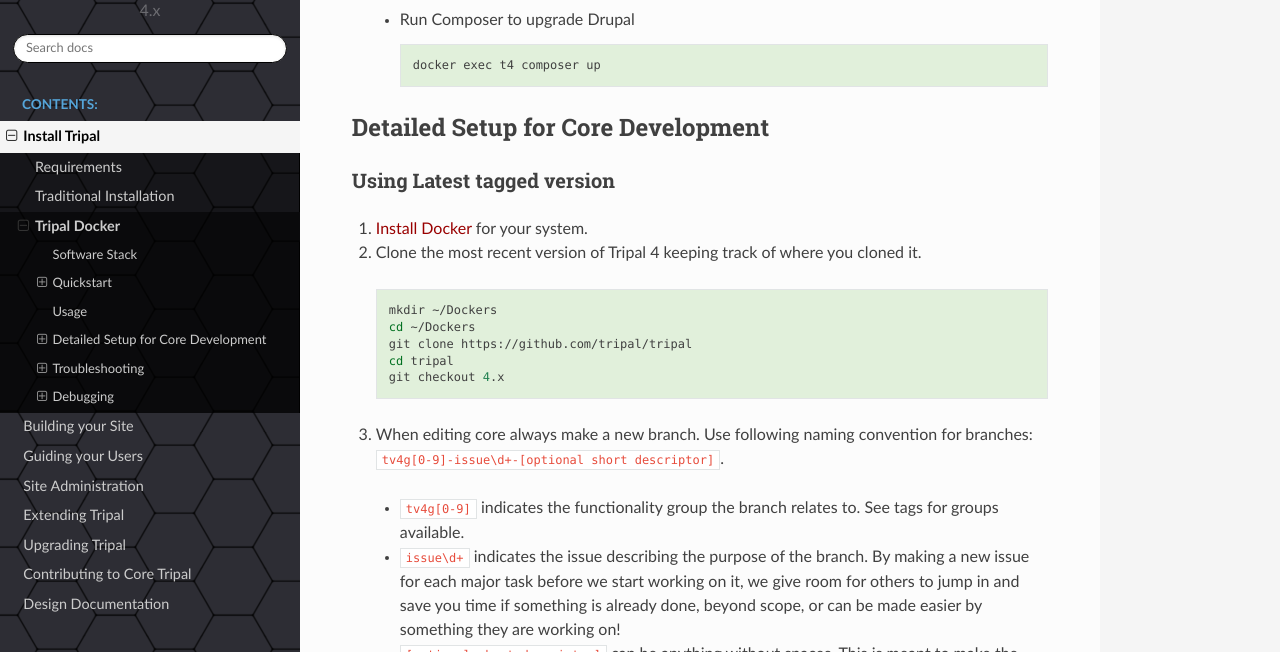
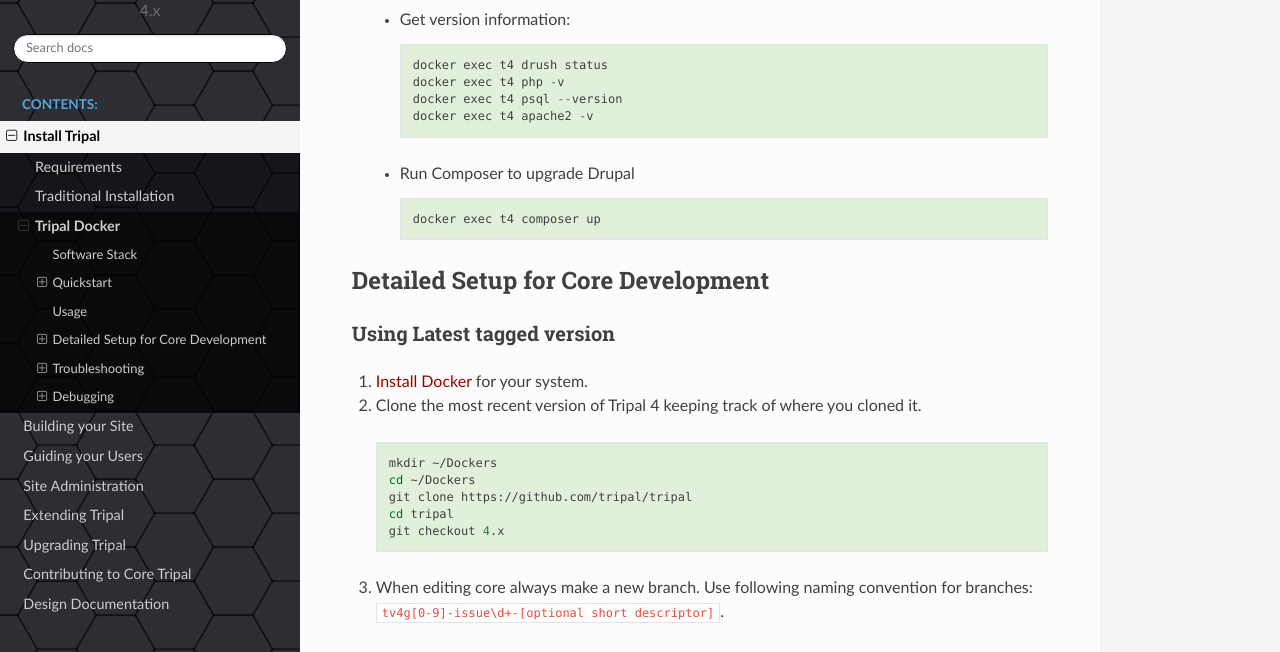
Before and after one commit to tripal/tripal_doc, a Sphinx documentation site: the page built from docs/install/docker.rst, in a window 1280 px wide and 900 px high, scrolled down 1690 px, cut to the strip 248-900 px from the top of the window. Built offline with Sphinx 7.4.7 and the Read the Docs theme 2.0.0, drawn with Linux system fonts in a browser that asks for light colours.

Commit message:
commands to display current versions

```diff
--- a/docs/install/docker.rst
+++ b/docs/install/docker.rst
@@ -78,6 +78,15 @@
    .. code::
 
     docker exec t4 drush cr
+
+ - Get version information:
+
+   .. code::
+
+    docker exec t4 drush status
+    docker exec t4 php -v
+    docker exec t4 psql --version
+    docker exec t4 apache2 -v
 
  - Run Composer to upgrade Drupal
 
```
